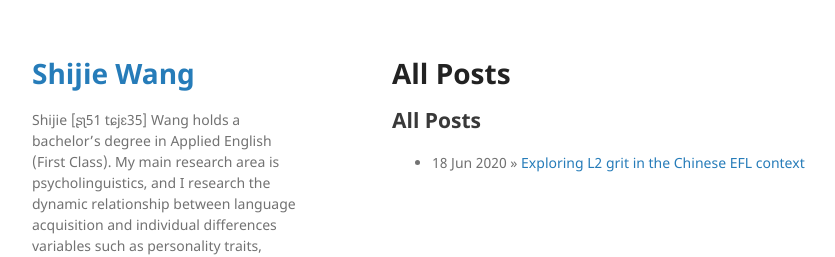
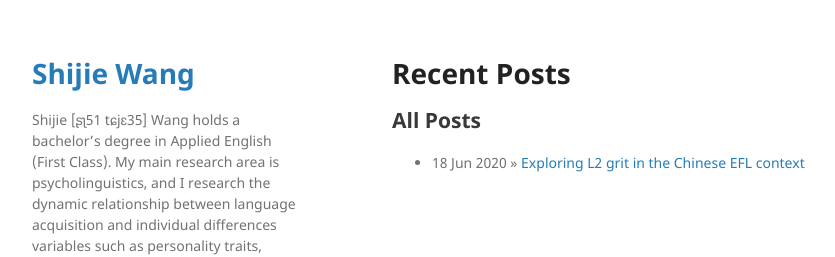
Before and after one commit to ChristopherTLAL/personal-blog, a Jekyll site: the page built from index.md, in a window 1280 px wide. Shown: the top 257 px of the page, without its empty margins (178-1013 px from the left). Built offline with Jekyll 4.4.1, drawn with Linux system fonts in a browser that asks for light colours; our own code applies the rules of GitHub Pages for plain Markdown files.

Commit message:
Update index.md

```diff
--- a/index.md
+++ b/index.md
@@ -1 +1 @@
-# All Posts
+# Recent Posts
```
